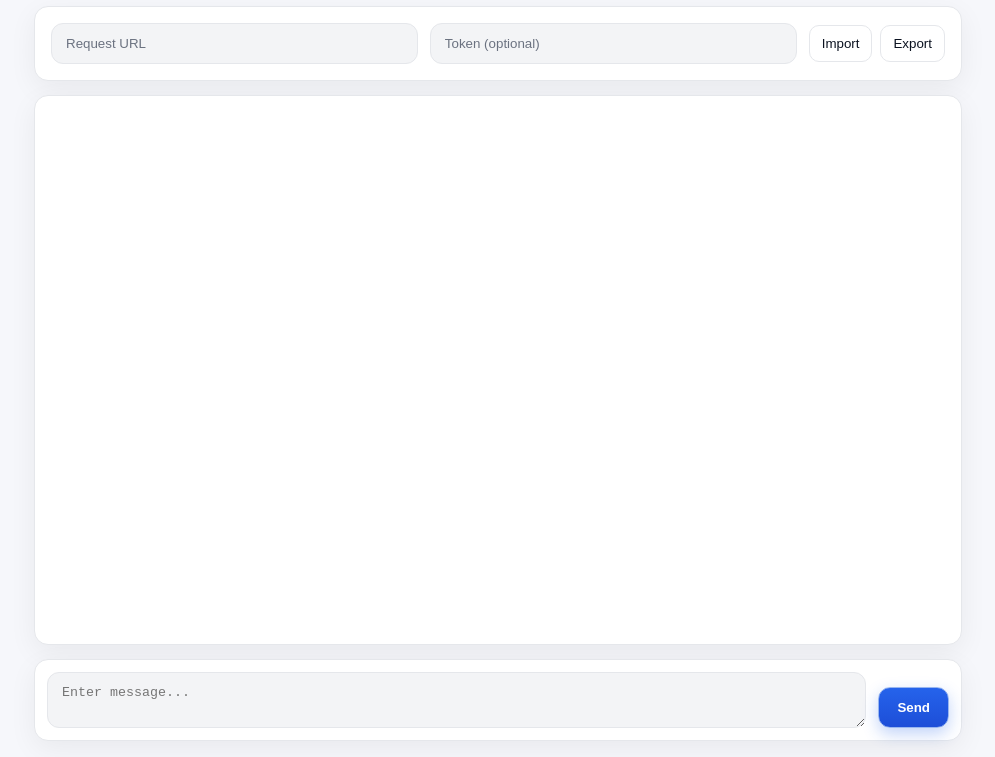
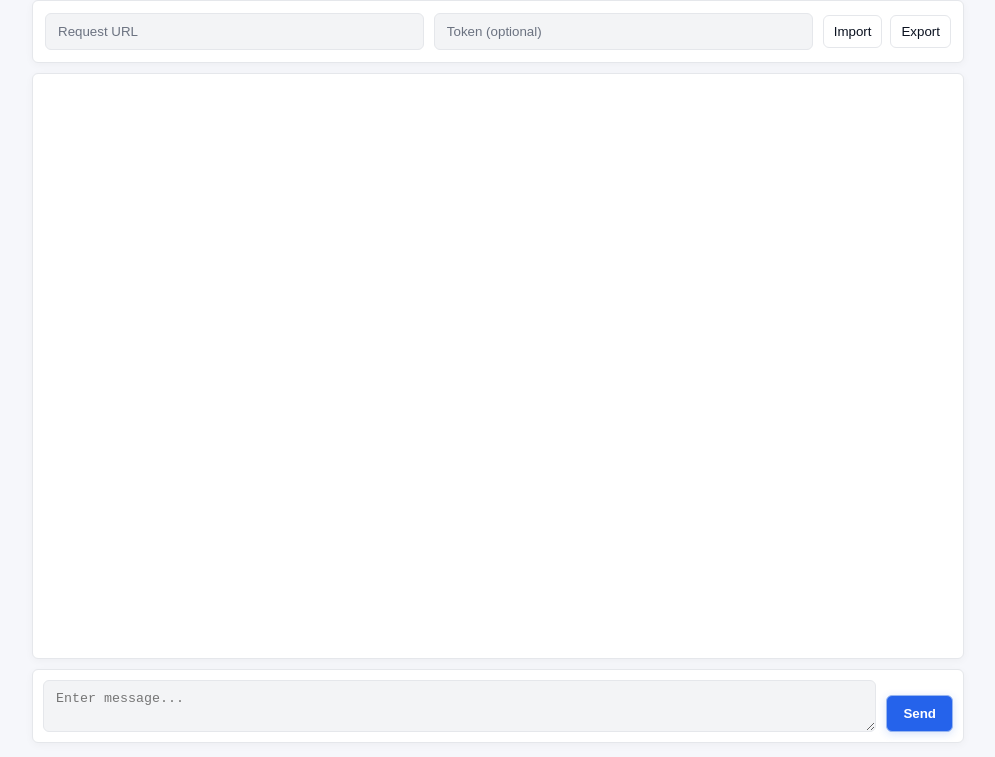
Before and after one commit to thinktouch/sse-client, a plain HTML site: page index.html in a window 1280 px wide. Shown: the part 43-800 px from the top of the page, without its empty margins (142-1137 px from the left). Drawn offline with Linux system fonts and the light colour scheme; no server answers.

Commit message:
stype optimize

```diff
--- a/index.html
+++ b/index.html
@@ -14,8 +14,8 @@
   --soft: #f3f4f6;
   --primary: #2563eb;
   --primary-600: #1d4ed8;
-  --radius: 14px;
-  --shadow: 0 8px 28px rgba(0,0,0,0.06);
+  --radius: 6px;
+  --shadow: 0 2px 8px rgba(0,0,0,0.04);
 }
 @media (prefers-color-scheme: dark) {
   :root {
@@ -27,7 +27,7 @@
     --soft: #121a2b;
     --primary: #3b82f6;
     --primary-600: #2563eb;
-    --shadow: 0 10px 30px rgba(0,0,0,0.35);
+    --shadow: 0 6px 20px rgba(0,0,0,0.28);
   }
 }
 
@@ -46,14 +46,14 @@ body {
   height: 100vh; /* ensure internal scroll uses chat, not page */
   display: flex;
   flex-direction: column;
-  gap: 14px;
-  padding: 16px;
+  gap: 10px;
+  padding: 14px;
 }
 .brand {
   font-size: 14px;
-  letter-spacing: 0.04em;
+  letter-spacing: 0.02em;
   color: var(--muted);
-  text-transform: uppercase;
+  text-transform: none;
 }
 
 /* Cards */
@@ -66,9 +66,9 @@ body {
 
 /* Settings */
 #settings {
-  padding: 16px;
+  padding: 12px;
   display: grid;
-  gap: 12px;
+  gap: 10px;
   grid-template-columns: 1fr 1fr auto;
   grid-template-areas: "url token actions";
 }
@@ -78,18 +78,18 @@ body {
 
 #settings input {
   width: 100%;
-  padding: 12px 14px;
+  padding: 10px 12px;
   border: 1px solid var(--border);
   background: var(--soft);
   color: var(--text);
-  border-radius: 12px;
+  border-radius: 6px;
   outline: none;
-  transition: box-shadow .15s ease, border-color .15s ease, background .15s ease;
+  transition: box-shadow .12s ease, border-color .12s ease, background .12s ease;
 }
 #settings input::placeholder { color: var(--muted); }
 #settings input:focus {
   border-color: var(--primary);
-  box-shadow: 0 0 0 3px color-mix(in oklab, var(--primary) 20%, transparent);
+  box-shadow: 0 0 0 2px color-mix(in oklab, var(--primary) 18%, transparent);
   background: transparent;
 }
 
@@ -97,7 +97,7 @@ body {
 #chat {
   flex: 1 1 0%;
   overflow-y: auto;
-  padding: 18px;
+  padding: 14px;
   scroll-behavior: smooth;
   min-height: 0; /* allow flex item to shrink and enable overflow */
 }
@@ -105,11 +105,11 @@ body {
 .message.user { justify-content: flex-end; }
 .message.assistant { justify-content: flex-start; }
 .message .bubble {
-  max-width: 78%;
-  padding: 12px 14px;
-  border-radius: 16px;
+  max-width: 76%;
+  padding: 10px 12px;
+  border-radius: 10px;
   border: 1px solid var(--border);
-  background: var(--soft);
+  background: var(--card);
   box-shadow: 0 2px 10px rgba(0,0,0,0.04);
   line-height: 1.55;
   font-size: 14px;
@@ -118,8 +118,8 @@ body {
   word-break: break-word;  /* fallback for older browsers */
 }
 .message.user .bubble {
-  background: color-mix(in oklab, var(--primary) 12%, var(--card));
-  border-color: color-mix(in oklab, var(--primary) 35%, var(--border));
+  background: color-mix(in oklab, var(--primary) 10%, var(--card));
+  border-color: color-mix(in oklab, var(--primary) 28%, var(--border));
 }
 .message.assistant .bubble {
   font-family: ui-monospace, SFMono-Regular, Menlo, Monaco, Consolas, "Liberation Mono", "Courier New", monospace;
@@ -128,46 +128,46 @@ body {
 /* Input area */
 #input-area {
   display: flex;
-  gap: 12px;
+  gap: 10px;
   align-items: flex-end;
-  padding: 12px;
+  padding: 10px;
 }
 #input-area textarea {
   flex: 1;
   resize: vertical;
   min-height: 46px;
   max-height: 240px;
-  padding: 12px 14px;
+  padding: 10px 12px;
   border: 1px solid var(--border);
   background: var(--soft);
   color: var(--text);
-  border-radius: 12px;
+  border-radius: 6px;
   outline: none;
-  transition: box-shadow .15s ease, border-color .15s ease, background .15s ease;
+  transition: box-shadow .12s ease, border-color .12s ease, background .12s ease;
 }
 #input-area textarea:focus {
   border-color: var(--primary);
-  box-shadow: 0 0 0 3px color-mix(in oklab, var(--primary) 20%, transparent);
+  box-shadow: 0 0 0 2px color-mix(in oklab, var(--primary) 18%, transparent);
   background: transparent;
 }
 #input-area button {
-  padding: 12px 18px;
-  border-radius: 12px;
+  padding: 10px 16px;
+  border-radius: 6px;
   border: 1px solid color-mix(in oklab, var(--primary) 40%, var(--border));
-  background: linear-gradient(180deg, var(--primary), var(--primary-600));
+  background: var(--primary);
   color: white;
   font-weight: 600;
   cursor: pointer;
-  transition: transform .06s ease, filter .15s ease, box-shadow .15s ease;
-  box-shadow: 0 6px 16px color-mix(in oklab, var(--primary) 28%, transparent);
+  transition: transform .06s ease, filter .12s ease, box-shadow .12s ease;
+  box-shadow: 0 2px 8px color-mix(in oklab, var(--primary) 18%, transparent);
 }
 #input-area button:hover { filter: brightness(1.05); }
 #input-area button:active { transform: translateY(1px); }
 
 /* Ghost buttons for settings actions */
 .ghost-btn {
-  padding: 10px 12px;
-  border-radius: 10px;
+  padding: 8px 10px;
+  border-radius: 6px;
   border: 1px solid var(--border);
   background: transparent;
   color: var(--text);
@@ -182,7 +182,7 @@ body {
 }
 /* Scrollbar polish */
 #chat::-webkit-scrollbar { width: 10px; }
-#chat::-webkit-scrollbar-thumb { background: var(--border); border-radius: 8px; }
+#chat::-webkit-scrollbar-thumb { background: var(--border); border-radius: 6px; }
 </style>
 </head>
 <body>
```
